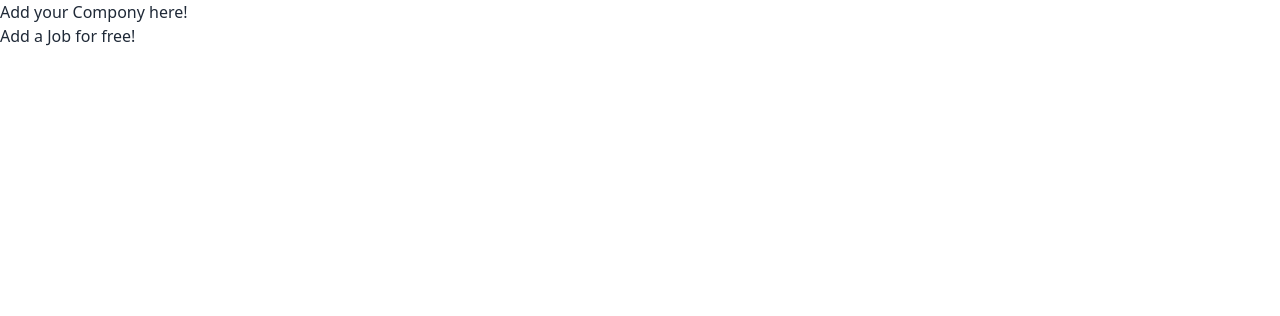
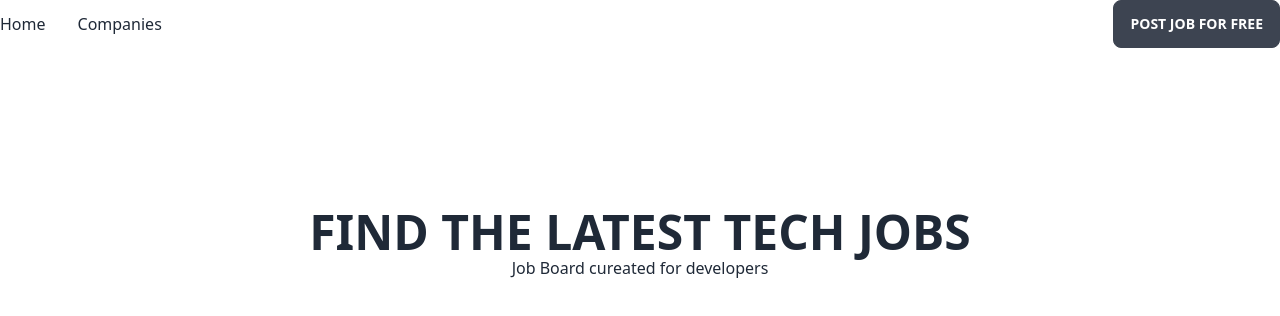
Before and after one commit to skystanoyevitch/job-board-app, a Next.js app: page / in a window 1280 px wide. Shown: the top 316 px of the page. Built offline with nearby package versions, Linux system fonts and the light colour scheme.

Commit message:
added nav menu links

```diff
--- a/pages/index.tsx
+++ b/pages/index.tsx
@@ -1,16 +1,19 @@
 import Head from "next/head";
 import { Inter } from "@next/font/google";
-import AddCompaniesComponent from "./addCompaniesPage";
-import AddJobsComponent from "./addJobPage";
-// import styles from '@/styles/Home.module.css'
+import Link from "next/link";
 
 const inter = Inter({ subsets: ["latin"] });
+
+const navLinks = [
+	{ id: 0, name: "Home", url: "/" },
+	{ id: 1, name: "Companies", url: "/AddCompaniesPage" },
+];
 
 export default function Home() {
 	return (
 		<>
 			<Head>
-				<title>Create Next App</title>
+				<title>Latest Tech Jobs</title>
 				<meta
 					name="description"
 					content="Generated by create next app"
@@ -22,10 +25,25 @@ export default function Home() {
 				<link rel="icon" href="/favicon.ico" />
 			</Head>
 			<main>
-				<div>
-					<AddCompaniesComponent />
-					<AddJobsComponent />
-				</div>
+				<nav className="container mx-auto flex justify-between items-center">
+					<div className="flex space-x-8">
+						{navLinks.map((link, i) => (
+							<ul key={i}>
+								<li>
+									<Link href={link.url}>{link.name}</Link>
+								</li>
+							</ul>
+						))}
+					</div>
+
+					<button type="button" className="btn">
+						Post Job for Free
+					</button>
+				</nav>
+        <div className="container mx-auto mt-40 text-center">
+          <h1 className="text-5xl font-black">FIND THE LATEST TECH JOBS</h1>
+          <h3>Job Board cureated for developers</h3>
+        </div>
 			</main>
 		</>
 	);
```
